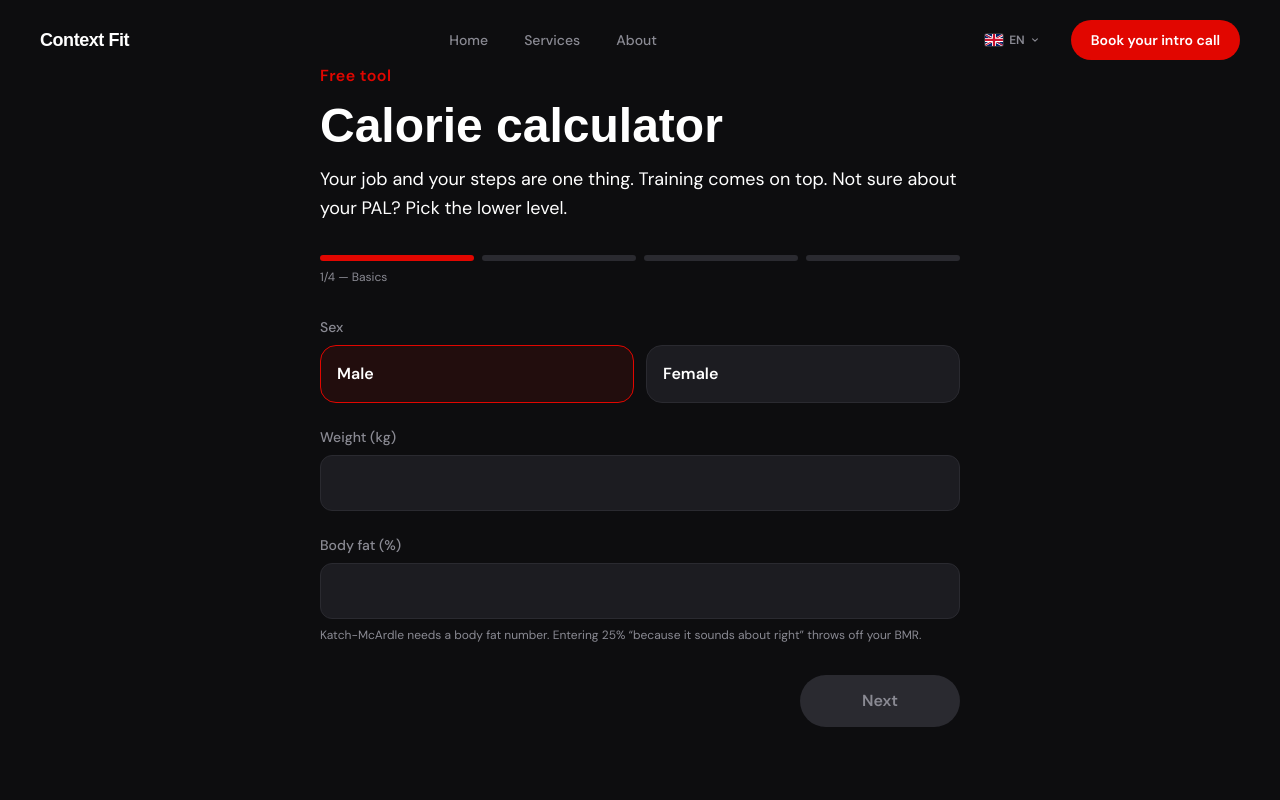
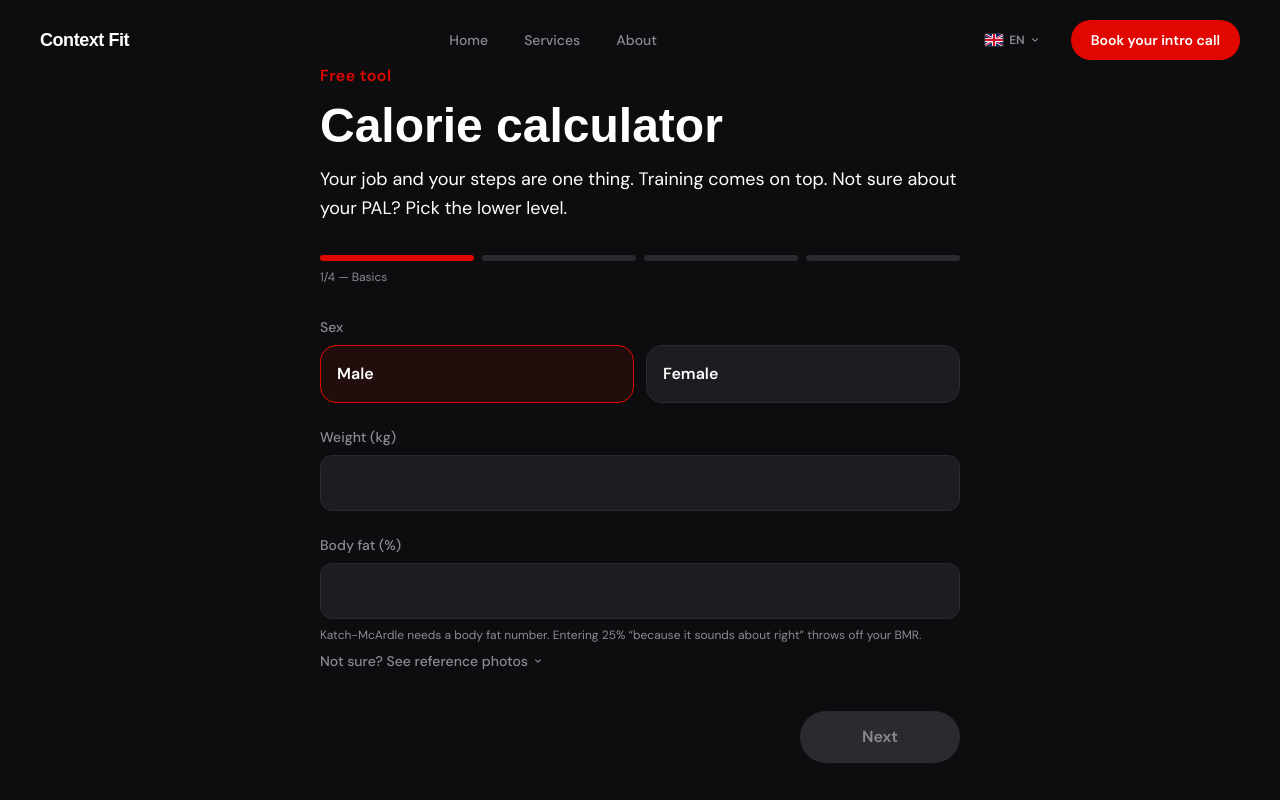
Before and after one commit to SorcG/context-fit, a Next.js app: page /en/rechner in a window 1280 px wide. Both pictures are taken after a click on the button "Male". Shown: the top 800 px of the page. Built offline with nearby package versions, Linux system fonts and the light colour scheme; a web font is replaced by a local one.

Commit message:
Körperfett-Referenzgrafik im Rechner ergänzt

```diff
--- a/components/SmoothScroll.tsx
+++ b/components/SmoothScroll.tsx
@@ -52,5 +52,17 @@ export default function SmoothScroll({
     return () => clearTimeout(timeout);
   }, [pathname]);
 
+  useEffect(() => {
+    // Covers in-page height changes that aren't route changes (e.g. an
+    // accordion expanding) — document.body's box tracks real content height,
+    // unlike document.documentElement which stays pinned to the viewport.
+    const observer = new ResizeObserver(() => {
+      lenisRef.current?.resize();
+      ScrollTrigger.refresh();
+    });
+    observer.observe(document.body);
+    return () => observer.disconnect();
+  }, []);
+
   return <>{children}</>;
 }
--- /dev/null
+++ b/components/rechner/FettanteilReferenz.tsx
@@ -0,0 +1,73 @@
+"use client";
+
+import { useState } from "react";
+import Image from "next/image";
+import { useTranslations } from "next-intl";
+import type { Sex } from "@/lib/rechner-logik";
+
+// Auf-/Zuklappen per max-height-Transition statt JS-Höhenmessung — im Projekt
+// gibt es noch keine GSAP-Height-Animation für sowas. Der grid-template-rows
+// (0fr/1fr)-Trick wäre eleganter gewesen, kollabiert hier aber auf ~0, weil
+// die Zielhöhe selbst über aspect-ratio von der (noch unbekannten) Breite
+// abhängt — eine zirkuläre Berechnung, die Browser beim 1fr-Grid-Tracking
+// nicht zuverlässig auflösen. max-height mit großzügigem Fixwert umgeht das.
+export default function FettanteilReferenz({ sex }: { sex: Sex | null }) {
+  const t = useTranslations("Rechner.koerperfettReferenz");
+  const tAlt = useTranslations("Alt");
+  const [open, setOpen] = useState(false);
+
+  if (!sex) return null;
+
+  const src =
+    sex === "male" ? "/images/fettanteil-mann.jpeg" : "/images/fettanteil-frau.jpeg";
+  const alt = sex === "male" ? tAlt("fettanteilMann") : tAlt("fettanteilFrau");
+
+  return (
+    <div className="flex flex-col gap-2">
+      <button
+        type="button"
+        onClick={() => setOpen((o) => !o)}
+        aria-expanded={open}
+        className="flex w-fit items-center gap-1.5 text-sm font-medium text-muted transition-colors hover:text-text"
+      >
+        {t("link")}
+        <svg
+          viewBox="0 0 10 10"
+          className={`h-2 w-2 shrink-0 transition-transform duration-200 ${
+            open ? "rotate-180" : ""
+          }`}
+          aria-hidden
+        >
+          <path
+            d="M2 3.5L5 6.5l3-3"
+            fill="none"
+            stroke="currentColor"
+            strokeWidth="1.4"
+            strokeLinecap="round"
+            strokeLinejoin="round"
+          />
+        </svg>
+      </button>
+
+      <div
+        className={`overflow-hidden transition-[max-height] duration-300 ease-in-out motion-reduce:transition-none ${
+          open ? "max-h-[420px]" : "max-h-0"
+        }`}
+      >
+        <div className="flex flex-col gap-1.5 pt-0.5">
+          <div className="relative aspect-[16/9] w-full overflow-hidden rounded border border-border bg-bg">
+            <Image
+              src={src}
+              alt={alt}
+              fill
+              loading="eager"
+              sizes="(min-width: 1024px) 40vw, 100vw"
+              className="object-contain"
+            />
+          </div>
+          <p className="text-xs text-muted">{t("caption")}</p>
+        </div>
+      </div>
+    </div>
+  );
+}
--- a/components/rechner/SchrittBasis.tsx
+++ b/components/rechner/SchrittBasis.tsx
@@ -3,6 +3,7 @@
 import { useTranslations } from "next-intl";
 import type { SchrittProps } from "./types";
 import { NumberField, ToggleCard } from "./RechnerFelder";
+import FettanteilReferenz from "./FettanteilReferenz";
 
 export default function SchrittBasis({ data, update }: SchrittProps) {
   const t = useTranslations("Rechner");
@@ -48,6 +49,7 @@ export default function SchrittBasis({ data, update }: SchrittProps) {
         <p className="text-xs text-muted">
           {t("warnungen.koerperfettUnrealistisch")}
         </p>
+        <FettanteilReferenz sex={data.sex} />
       </div>
     </div>
   );
--- a/messages/de.json
+++ b/messages/de.json
@@ -66,7 +66,9 @@
     "bramGrapples": "Bram im Grappling-Austausch mit einem Trainingspartner",
     "bramHandsup": "Bram, hoch konzentriert bei einer dynamischen Übung",
     "vorher": "Bram vor der Transformation, Ansicht {n}",
-    "nachher": "Bram nach der Transformation, Ansicht {n}"
+    "nachher": "Bram nach der Transformation, Ansicht {n}",
+    "fettanteilMann": "Körperfett-Referenzbilder für Männer bei 5, 10, 15, 20, 25 und 30+ Prozent",
+    "fettanteilFrau": "Körperfett-Referenzbilder für Frauen bei 5, 10, 15, 20, 25 und 30+ Prozent"
   },
   "Home": {
     "hero": {
@@ -258,6 +260,10 @@
       "minutenProEinheit": "Minuten pro Einheit",
       "ruhetageProWoche": "Ruhetage pro Woche"
     },
+    "koerperfettReferenz": {
+      "link": "Unsicher? Referenzbilder ansehen",
+      "caption": "Schätze grob, wo du aktuell stehst — genau muss es nicht sein."
+    },
     "zielBeschreibung": {
       "maintain": "Gewicht halten, Kraft und Form verbessern.",
       "deficit": "Fett verlieren, Muskeln so gut wie möglich erhalten.",
--- a/messages/en.json
+++ b/messages/en.json
@@ -62,7 +62,9 @@
     "bramGrapples": "Bram grappling with a training partner",
     "bramHandsup": "Bram, fully focused during a dynamic exercise",
     "vorher": "Bram before the transformation, view {n}",
-    "nachher": "Bram after the transformation, view {n}"
+    "nachher": "Bram after the transformation, view {n}",
+    "fettanteilMann": "Body fat reference photos for men at 5, 10, 15, 20, 25 and 30+ percent",
+    "fettanteilFrau": "Body fat reference photos for women at 5, 10, 15, 20, 25 and 30+ percent"
   },
   "Home": {
     "hero": {
@@ -214,6 +216,10 @@
       "minutenProEinheit": "Minutes per session",
       "ruhetageProWoche": "Rest days per week"
     },
+    "koerperfettReferenz": {
+      "link": "Not sure? See reference photos",
+      "caption": "Estimate roughly where you stand — it doesn't need to be exact."
+    },
     "zielBeschreibung": {
       "maintain": "Keep your weight, improve strength and shape.",
       "deficit": "Lose fat, keep as much muscle as possible.",
--- a/messages/nl.json
+++ b/messages/nl.json
@@ -62,7 +62,9 @@
     "bramGrapples": "Bram aan het grapplen met een trainingspartner",
     "bramHandsup": "Bram, volledig gefocust tijdens een dynamische oefening",
     "vorher": "Bram vóór de transformatie, aanzicht {n}",
-    "nachher": "Bram na de transformatie, aanzicht {n}"
+    "nachher": "Bram na de transformatie, aanzicht {n}",
+    "fettanteilMann": "Vetpercentage-referentiefoto's voor mannen bij 5, 10, 15, 20, 25 en 30+ procent",
+    "fettanteilFrau": "Vetpercentage-referentiefoto's voor vrouwen bij 5, 10, 15, 20, 25 en 30+ procent"
   },
   "Home": {
     "hero": {
@@ -214,6 +216,10 @@
       "minutenProEinheit": "Minuten per training",
       "ruhetageProWoche": "Rustdagen per week"
     },
+    "koerperfettReferenz": {
+      "link": "Niet zeker? Bekijk referentiefoto's",
+      "caption": "Schat ruw in waar je nu staat — het hoeft niet exact te zijn."
+    },
     "zielBeschreibung": {
       "maintain": "Gewicht behouden, kracht en vorm verbeteren.",
       "deficit": "Vet verliezen, zoveel mogelijk spiermassa behouden.",
```
Also changed, not shown: public/images/fettanteil-frau.jpeg (added), public/images/fettanteil-mann.jpeg (added).
